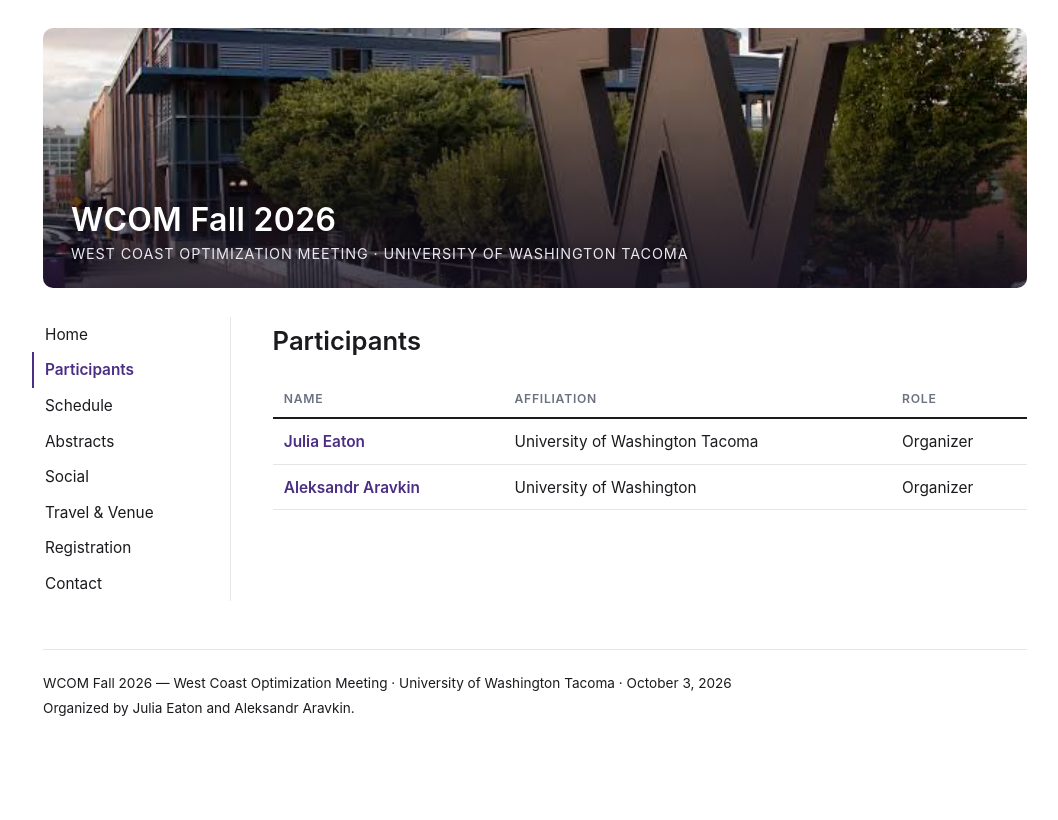
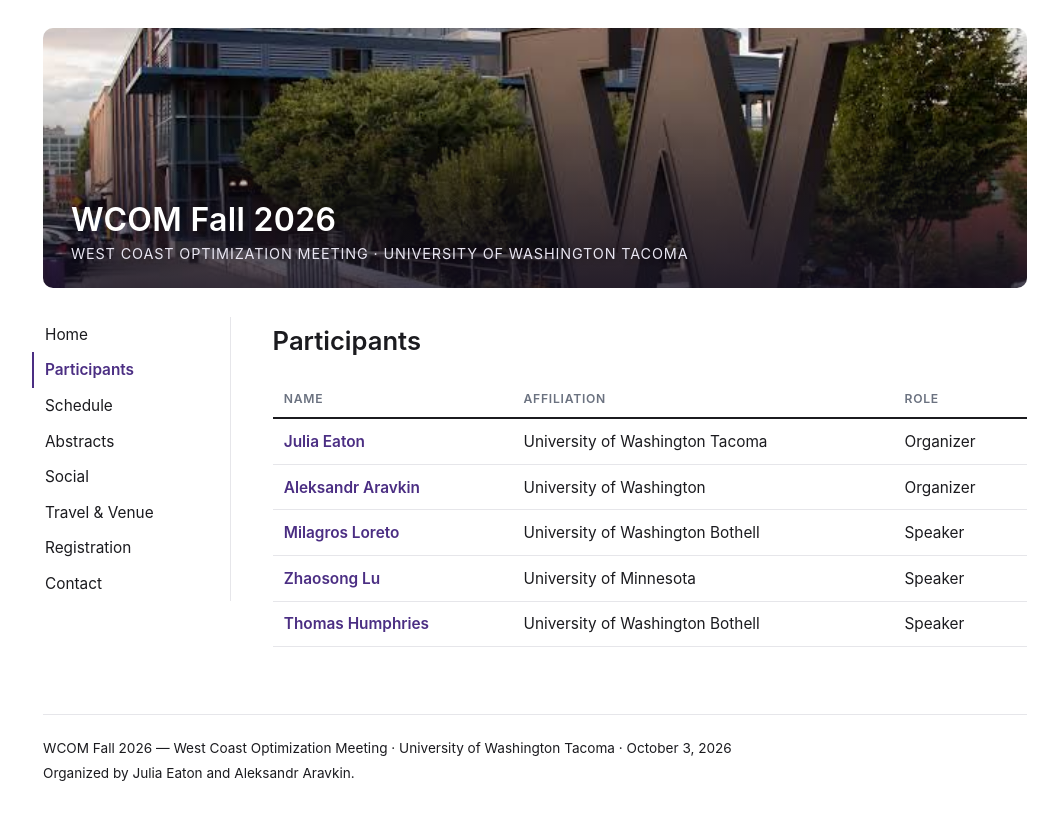
Before and after one commit to jreaton/wcom2026, a Jekyll site: the page built from _pages/participants.md, in a window 1280 px wide. Shown: the top 820 px of the page, without its empty margins (105-1163 px from the left). Built offline with Jekyll 4.4.1, drawn with Linux system fonts in a browser that asks for light colours.

Commit message:
Added 3 speakers
3 speakers so far

```diff
--- a/_data/participants.yml
+++ b/_data/participants.yml
@@ -21,14 +21,17 @@
   role: "Organizer"
   url: "https://uw-amo.github.io/saravkin/"
 
-#- name: "Speaker One"
-#  affiliation: "University of Washington"
-#  url: ""
+- name: "Milagros Loreto"
+  affiliation: "University of Washington Bothell"
+  role: "Speaker"
+  url: "https://www.uwb.edu/faculty/milagros-loreto/"
 
-#- name: "Speaker Two"
-#  affiliation: "University of British Columbia Okanagan"
-#  url: ""
+- name: "Zhaosong Lu"
+  affiliation: "University of Minnesota"
+  role: "Speaker"
+  url: "https://zhaosong-lu.github.io/"
 
-#- name: "Speaker Three"
-#  affiliation: "Simon Fraser University"
-#  url: ""
+- name: "Thomas Humphries"
+  affiliation: "University of Washington Bothell"
+  role: "Speaker"
+  url: "https://www.uwb.edu/faculty/thomas-humphries/"
--- a/_data/schedule.yml
+++ b/_data/schedule.yml
@@ -21,7 +21,7 @@
 
 - time: "09:00"
   type: talk
-  speaker: "Speaker One"
+  speaker: "TBD"
   affiliation: #"University of Washington"
   title: #"Title of the first talk"
   abstract_id: #"talk-1"
```
Also changed, not shown: _pages/schedule.md (+1 -1 lines).
